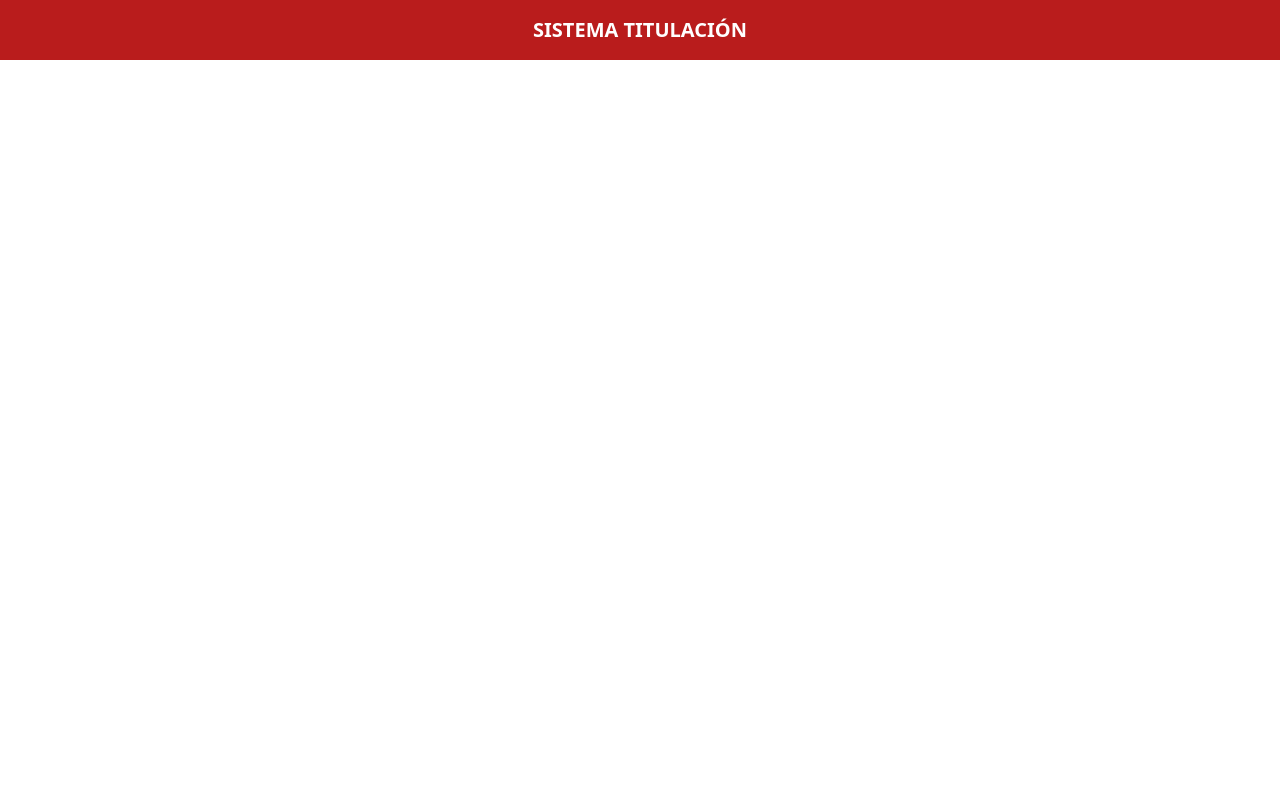
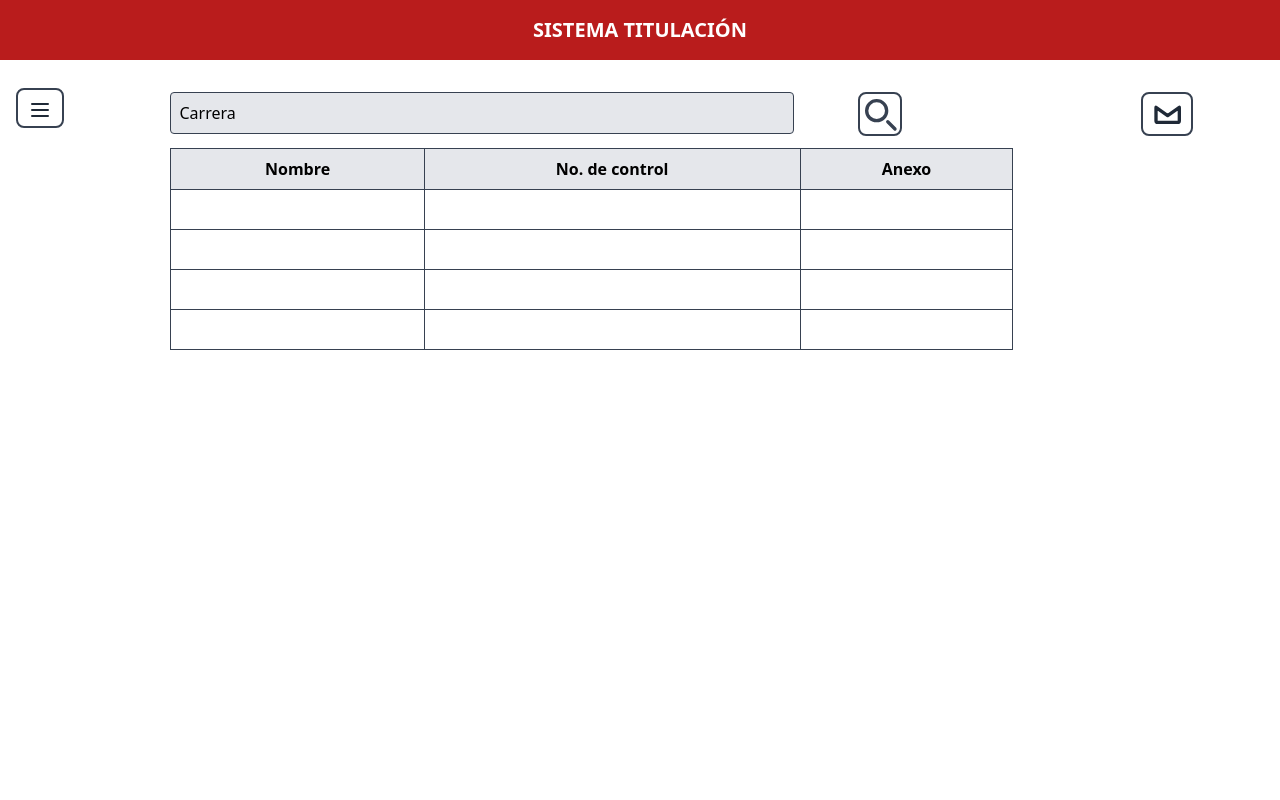
Before and after one commit to JesusPalacios24/RTF, a Next.js app: page / in a window 1280 px wide. Shown: the top 800 px of the page. Built offline with nearby package versions, Linux system fonts and the light colour scheme.

Commit message:
Pagina principal JVSyC

```diff
--- a/app/UI/PRINBa/page.jsx
+++ b/app/UI/PRINBa/page.jsx
@@ -0,0 +1,162 @@
+'use client';
+import { useState } from 'react';
+
+export default function () {
+    const rows = 4;
+    const cols = 3;
+
+    // Estado para controlar la visibilidad del menú
+    const [isMenuOpen, setIsMenuOpen] = useState(false);
+
+    // Función para alternar la visibilidad del menú
+    const toggleMenu = () => setIsMenuOpen(!isMenuOpen);
+
+    // Estado para almacenar la carrera seleccionada
+    const [selectedCareer, setSelectedCareer] = useState('Carrera');
+
+    // Función para manejar la selección de una opción en el menú
+    const handleCareerSelection = (career) => {
+        setSelectedCareer(career); // Actualizar el valor de la carrera seleccionada
+        setIsMenuOpen(false); // Cerrar el menú al seleccionar
+    };
+
+    // Estado para controlar la visibilidad del menú de bandeja de entrada
+    const [isInboxOpen, setIsInboxOpen] = useState(false);
+
+    // Función para alternar la visibilidad del menú de bandeja de entrada
+    const toggleInboxMenu = () => setIsInboxOpen(!isInboxOpen);
+
+
+    return (
+        <div className="flex h-screen">
+
+            {/* SECCION DE CARRERAS */}
+
+            <div className="w-1/6 p-4 mt-3">
+                <div className="flex flex-col justify-between items-center w-12 h-10 cursor-pointer border-2 border-gray-700 rounded-lg">
+                    <button onClick={toggleMenu} className="p-2 text-gray-800 focus:outline-none">
+                        <svg xmlns="http://www.w3.org/2000/svg" viewBox="0 0 24 24" fill="none" stroke="currentColor" className="w-6 h-6">
+                            <path d="M4 6h16M4 12h16M4 18h16" strokeLinecap="round" strokeLinejoin="round" strokeWidth="2" />
+                        </svg>
+                    </button>
+                </div>
+
+                {/* Menú desplegable */}
+                <div className={`absolute bg-white shadow-md rounded-md w-40 mt-2 ${isMenuOpen ? 'block' : 'hidden'}`}>
+                    <ul>
+                        <li
+                            className="border-b p-2 text-gray-800 hover:bg-gray-200 cursor-pointer"
+                            onClick={() => handleCareerSelection('Informática')}
+                        >
+                            Informática
+                        </li>
+                        <li
+                            className="border-b p-2 text-gray-800 hover:bg-gray-200 cursor-pointer"
+                            onClick={() => handleCareerSelection('Sistemas')}
+                        >
+                            Sistemas
+                        </li>
+                        <li
+                            className="p-2 text-gray-800 hover:bg-gray-200 cursor-pointer"
+                            onClick={() => handleCareerSelection('Ciberseguridad')}
+                        >
+                            Ciberseguridad
+                        </li>
+                    </ul>
+                </div>
+            </div>
+
+            {/* SECCION DE ALUMNOS */}
+
+            <div className="w-full p-4">
+                <div>
+                    <div className="flex">
+
+                        {/* CARRERA */}
+
+                        <div className="space-y-4 w-full mr-2">
+                            <label className="block text-gray-700 font-semibold"></label>
+                            <input
+                                type="text"
+                                value={selectedCareer}
+                                readOnly
+                                className="border border-gray-700 rounded p-2 w-full bg-gray-200 cursor-not-allowed"
+                            />
+                        </div>
+
+                        {/* LUPA BUSQUEDA */}
+
+                        <div className="space-y-4 w-1/4 mt-4 ml-14">
+                            <button className=" text-gray-700 font-semibold border-2 rounded-lg border-gray-700">
+                                <svg
+                                    xmlns="http://www.w3.org/2000/svg"
+                                    viewBox="0 0 24 24"
+                                    fill="none"
+                                    stroke="currentColor"
+                                    className="w-10 h-10"
+                                >
+                                    <path
+                                        d="M21 21l-4.35-4.35M10 16a6 6 0 1 0 0-12 6 6 0 0 0 0 12z"
+                                        strokeLinecap="round"
+                                        strokeLinejoin="round"
+                                        strokeWidth="2"
+                                    />
+                                </svg>
+                            </button>
+                        </div>
+                    </div>
+                    <table className="table-auto w-full border-collapse mt-2">
+                        <thead>
+                            <tr>
+                                <th className="border border-gray-700 px-4 py-2 bg-gray-200 text-center">Nombre</th>
+                                <th className="border border-gray-700 px-4 py-2 bg-gray-200 text-center">No. de control</th>
+                                <th className="border border-gray-700 px-4 py-2 bg-gray-200 text-center">Anexo</th>
+                            </tr>
+                        </thead>
+                        <tbody>
+                            {Array.from({ length: rows }).map((_, rowIndex) => (
+                                <tr key={rowIndex} className="h-10">
+                                    <td className="border border-gray-700 px-4 py-2 text-center"></td>
+                                    <td className="border border-gray-700 px-4 py-2 text-center"></td>
+                                    <td className="border border-gray-700 px-4 py-2 text-center"></td>
+                                </tr>
+                            ))}
+                        </tbody>
+                    </table>
+
+                </div>
+            </div>
+
+            {/* SECCION BANDEJA ENTRADA */}
+
+            <div className="w-1/4 p-4 mt-4 ml-6 flex justify-center items-start h-full ">
+                <button onClick={toggleInboxMenu} className='border-2 rounded-lg border-gray-700'>
+                    <svg
+                        xmlns="http://www.w3.org/2000/svg"
+                        viewBox="0 0 24 24"
+                        fill="none"
+                        stroke="currentColor"
+                        className="w-10 h-10 text-gray-800 ml-2"
+                    >
+                        <path
+                            d="M3 8l7 5 7-5M3 8v8c0 .553.447 1 1 1h12c.553 0 1-.447 1-1V8M3 8l7 5 7-5"
+                            strokeLinecap="round"
+                            strokeLinejoin="round"
+                            strokeWidth="2"
+                        />
+                    </svg>
+                </button>
+
+                {/* Menú desplegable de bandeja de entrada */}
+                <div className={`absolute bg-white shadow-md rounded-md w-40 mt-11 ${isInboxOpen ? 'block' : 'hidden'}`}>
+                    <ul>
+                        <li className="border-b p-2 text-gray-800 hover:bg-gray-200 cursor-pointer">Correo 1</li>
+                        <li className="border-b p-2 text-gray-800 hover:bg-gray-200 cursor-pointer">Correo 2</li>
+                        <li className="border-b p-2 text-gray-800 hover:bg-gray-200 cursor-pointer">Correo 3</li>
+                        <li className="p-2 text-gray-800 hover:bg-gray-200 cursor-pointer">Correo 4</li>
+                    </ul>
+                </div>
+            </div>
+        </div>
+    );
+}
--- a/app/components/nav.jsx
+++ b/app/components/nav.jsx
@@ -1,6 +1,7 @@
 export default function Nav() {
     return (
       <div className="bg-red-700 flex items-center justify-between p-4">
+
 
         <h1 className="text-white text-xl font-bold mx-auto">SISTEMA TITULACIÓN</h1>
 
--- a/app/page.js
+++ b/app/page.js
@@ -1,8 +1,10 @@
+import BA from "./UI/PRINBa/page"
 
 export default function Home() {
   return (
-    <div className="grid grid-rows-[20px_1fr_20px] items-center justify-items-center min-h-screen p-8 pb-20 gap-16 sm:p-20 font-[family-name:var(--font-geist-sans)]">
-      <main className="flex flex-col gap-8 row-start-2 items-center sm:items-start">
+    <div >
+      <main >
+      <BA/>
       </main>
     </div>
   );
```
